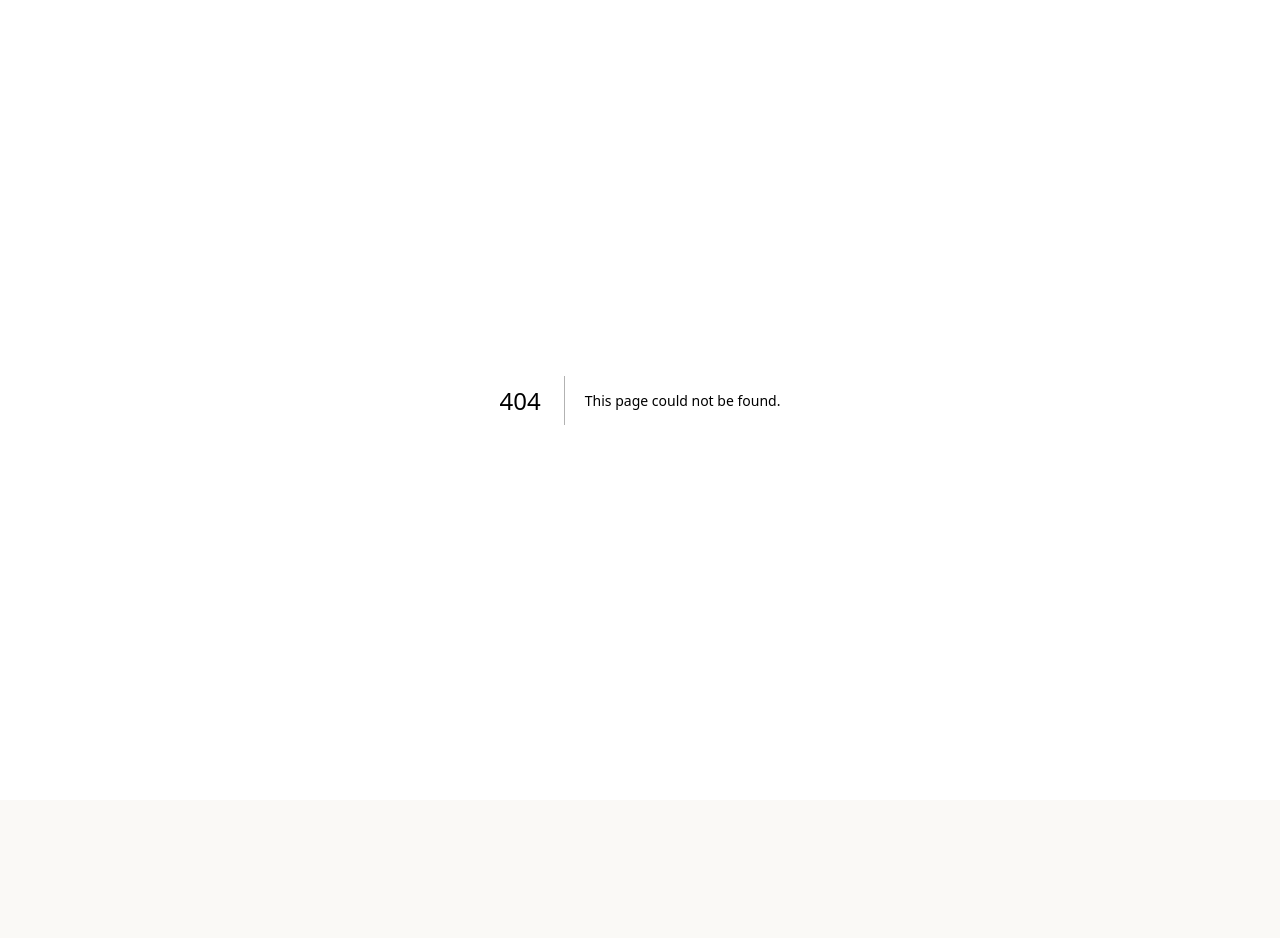
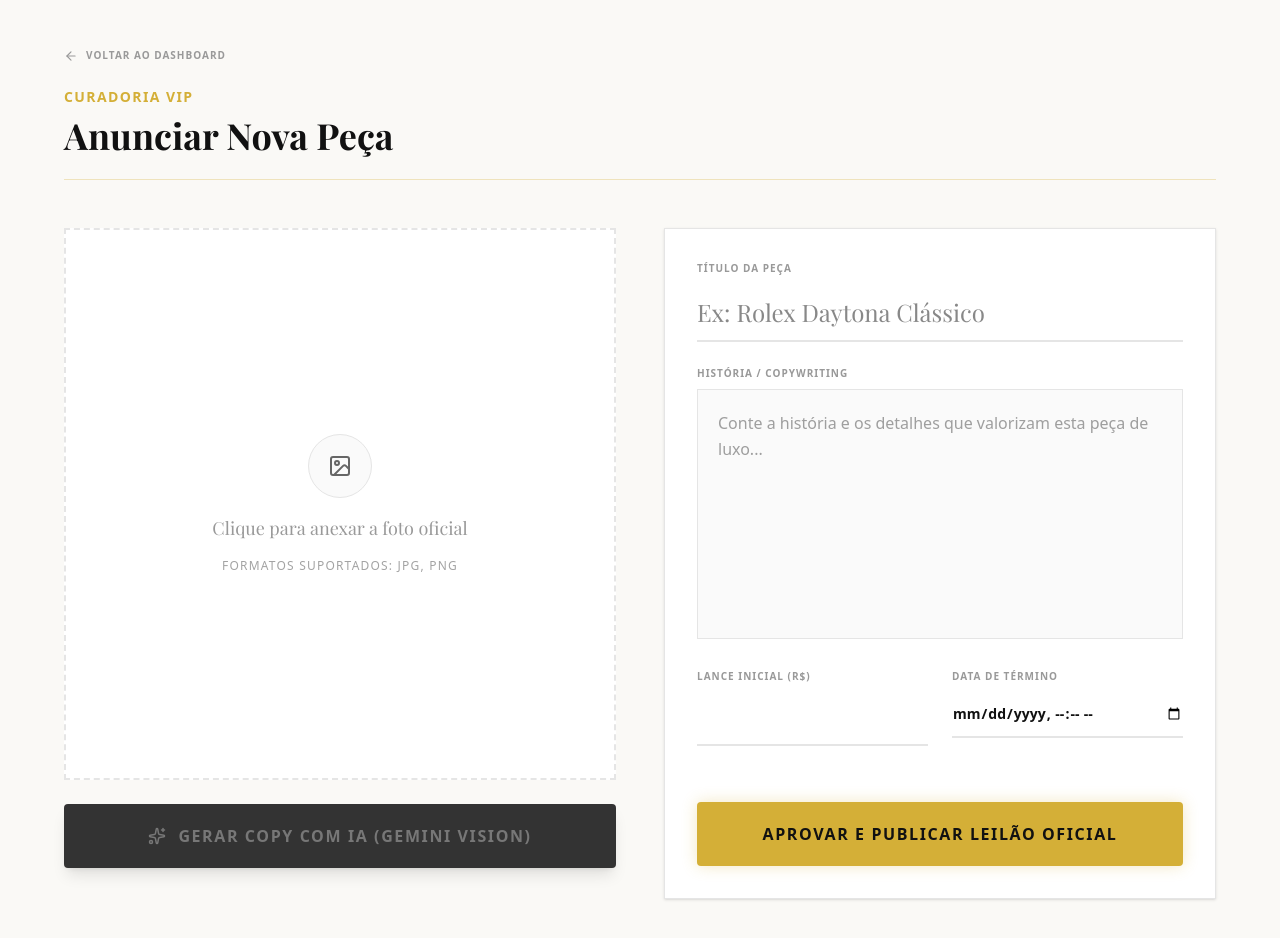
Before and after one commit to guedes209/bid-stream, a Next.js app in the folder frontend/: page /create in a window 1280 px wide. Before the commit this address had no page. Shown: the top 938 px of the page. Before the commit the page ends 800 px from the top, so only its background shows below. Built offline with nearby package versions, Linux system fonts and the light colour scheme; a web font is replaced by a local one.

Commit message:
feat(frontend): build AI-powered auction creation UI (Phase 2)

```diff
--- /dev/null
+++ b/frontend/src/app/create/page.tsx
@@ -0,0 +1,197 @@
+"use client";
+
+import React, { useState, useRef } from 'react';
+import { Upload, Sparkles, AlertCircle, ArrowLeft, Image as ImageIcon } from 'lucide-react';
+import { useRouter } from 'next/navigation';
+
+const API_URL = 'http://localhost:3001';
+
+export default function CreateAuctionPage() {
+  const router = useRouter();
+  const fileInputRef = useRef<HTMLInputElement>(null);
+
+  const [imagePreview, setImagePreview] = useState<string | null>(null);
+  const [isAnalyzing, setIsAnalyzing] = useState(false);
+  const [error, setError] = useState('');
+
+  const [title, setTitle] = useState('');
+  const [description, setDescription] = useState('');
+  const [startingPrice, setStartingPrice] = useState<number | ''>('');
+  const [endsAt, setEndsAt] = useState('');
+
+  const handleImageSelect = (e: React.ChangeEvent<HTMLInputElement>) => {
+    const file = e.target.files?.[0];
+    if (!file) return;
+
+    const reader = new FileReader();
+    reader.onloadend = () => {
+      setImagePreview(reader.result as string);
+      setError('');
+    };
+    reader.readAsDataURL(file);
+  };
+
+  const handleAnalyzeAI = async () => {
+    if (!imagePreview) {
+        setError('Por favor, faça o upload de uma imagem primeiro.');
+        return;
+    }
+
+    setIsAnalyzing(true);
+    setError('');
+
+    try {
+      const res = await fetch(`${API_URL}/api/ai/analyze-image`, {
+        method: 'POST',
+        headers: { 'Content-Type': 'application/json' },
+        body: JSON.stringify({
+          image: imagePreview,
+          mimeType: 'image/jpeg',
+          hint: 'Item de luxo exclusivo'
+        })
+      });
+
+      if (!res.ok) throw new Error('Falha ao analisar a imagem pela API.');
+
+      const data = await res.json();
+      setTitle(data.title || '');
+      setDescription(data.description || '');
+      setStartingPrice(data.startingPrice || '');
+    } catch (err: any) {
+      setError(err.message || 'Erro inesperado ao falar com o Gemini Vision.');
+    } finally {
+      setIsAnalyzing(false);
+    }
+  };
+
+  const handleSubmit = async (e: React.FormEvent) => {
+    e.preventDefault();
+    alert('Os dados estão prontos! A submissão e gravação real no banco de dados serão conectadas na Fase 3.');
+  };
+
+  return (
+    <div className="min-h-screen bg-[#FAF9F6] text-[#111111] py-12 px-4 sm:px-8">
+      <div className="max-w-6xl mx-auto">
+        <header className="mb-12 border-b border-[#D4AF37]/30 pb-6">
+          <button onClick={() => router.push('/')} className="mb-6 text-[#999] hover:text-[#111] uppercase tracking-widest text-[10px] font-bold flex items-center gap-2 transition-colors">
+            <ArrowLeft size={14}/> Voltar ao Dashboard
+          </button>
+          <h2 className="text-sm font-bold tracking-widest text-[#D4AF37] uppercase mb-2">Curadoria VIP</h2>
+          <h1 className="text-4xl font-[family-name:var(--font-playfair)] font-bold text-[#111111]">
+            Anunciar Nova Peça
+          </h1>
+        </header>
+
+        <div className="grid grid-cols-1 lg:grid-cols-2 gap-12 items-start">
+          {/* Lado Esquerdo: Upload e IA */}
+          <div className="flex flex-col gap-6">
+            <div
+              onClick={() => fileInputRef.current?.click()}
+              className={`aspect-square w-full border-2 border-dashed ${imagePreview ? 'border-[#D4AF37]' : 'border-[#E5E5E5] hover:border-[#999]'} bg-white flex flex-col items-center justify-center cursor-pointer transition-colors relative overflow-hidden group`}
+            >
+              {imagePreview ? (
+                <>
+                  <img src={imagePreview} alt="Preview" className="w-full h-full object-contain p-4 mix-blend-multiply" />
+                  <div className="absolute inset-0 bg-black/40 opacity-0 group-hover:opacity-100 transition-opacity flex items-center justify-center">
+                    <p className="text-white font-semibold tracking-widest uppercase text-sm flex items-center gap-2"><Upload size={16}/> Trocar Foto</p>
+                  </div>
+                </>
+              ) : (
+                <div className="flex flex-col items-center text-[#999] gap-4">
+                  <div className="w-16 h-16 rounded-full bg-[#FAFAFA] flex items-center justify-center border border-[#E5E5E5]">
+                    <ImageIcon size={24} className="text-[#666]" />
+                  </div>
+                  <p className="font-[family-name:var(--font-playfair)] text-lg">Clique para anexar a foto oficial</p>
+                  <p className="text-xs uppercase tracking-widest text-[#A3A3A3]">Formatos suportados: JPG, PNG</p>
+                </div>
+              )}
+              <input type="file" ref={fileInputRef} onChange={handleImageSelect} accept="image/*" className="hidden" />
+            </div>
+
+            <button
+              onClick={handleAnalyzeAI}
+              type="button"
+              disabled={!imagePreview || isAnalyzing}
+              className="w-full bg-[#111111] disabled:bg-[#333] hover:bg-[#222] text-[#D4AF37] disabled:text-[#777] p-5 font-bold tracking-widest uppercase transition-colors rounded-sm flex items-center justify-center gap-3 shadow-lg"
+            >
+              {isAnalyzing ? (
+                <><span className="w-4 h-4 rounded-full border-2 border-[#D4AF37] border-t-transparent animate-spin"></span> Analisando Detalhes da Peça...</>
+              ) : (
+                <><Sparkles size={18} /> Gerar Copy com IA (Gemini Vision)</>
+              )}
+            </button>
+
+            {error && (
+              <p className="text-red-500 text-sm flex items-center gap-2 bg-red-50 p-4 border border-red-100">
+                <AlertCircle size={16}/> {error}
+              </p>
+            )}
+          </div>
+
+          {/* Lado Direito: Formulário */}
+          <form onSubmit={handleSubmit} className="flex flex-col gap-6 bg-white p-8 border border-[#E5E5E5] shadow-sm relative">
+            {isAnalyzing && (
+              <div className="absolute inset-0 bg-white/60 backdrop-blur-sm z-10 flex flex-col items-center justify-center gap-4">
+                <Sparkles size={32} className="text-[#D4AF37] animate-pulse" />
+                <div className="text-center animate-pulse text-[#111111] font-[family-name:var(--font-playfair)] text-xl">
+                  A IA está escrevendo o anúncio perfeito...
+                </div>
+              </div>
+            )}
+
+            <div>
+              <label className="block text-[#999] text-[10px] uppercase tracking-widest font-bold mb-2">Título da Peça</label>
+              <input
+                type="text"
+                value={title}
+                onChange={e => setTitle(e.target.value)}
+                required
+                className="w-full border-b-2 border-[#E5E5E5] focus:border-[#D4AF37] py-3 bg-transparent text-2xl font-[family-name:var(--font-playfair)] focus:outline-none transition-colors text-[#111]"
+                placeholder="Ex: Rolex Daytona Clássico"
+              />
+            </div>
+
+            <div>
+              <label className="block text-[#999] text-[10px] uppercase tracking-widest font-bold mb-2">História / Copywriting</label>
+              <textarea
+                value={description}
+                onChange={e => setDescription(e.target.value)}
+                required
+                rows={8}
+                className="w-full border border-[#E5E5E5] focus:border-[#D4AF37] p-5 bg-[#FAFAFA] text-base text-[#444] focus:outline-none transition-colors resize-none leading-relaxed"
+                placeholder="Conte a história e os detalhes que valorizam esta peça de luxo..."
+              />
+            </div>
+
+            <div className="grid grid-cols-2 gap-6">
+              <div>
+                <label className="block text-[#999] text-[10px] uppercase tracking-widest font-bold mb-2">Lance Inicial (R$)</label>
+                <input
+                  type="number"
+                  value={startingPrice}
+                  onChange={e => setStartingPrice(Number(e.target.value))}
+                  required
+                  className="w-full border-b-2 border-[#E5E5E5] focus:border-[#D4AF37] py-3 bg-transparent text-xl font-semibold text-[#111] focus:outline-none transition-colors"
+                />
+              </div>
+              <div>
+                <label className="block text-[#999] text-[10px] uppercase tracking-widest font-bold mb-2">Data de Término</label>
+                <input
+                  type="datetime-local"
+                  value={endsAt}
+                  onChange={e => setEndsAt(e.target.value)}
+                  required
+                  className="w-full border-b-2 border-[#E5E5E5] focus:border-[#D4AF37] py-3 bg-transparent text-sm font-semibold text-[#111] focus:outline-none transition-colors"
+                />
+              </div>
+            </div>
+
+            <button type="submit" className="mt-8 w-full bg-[#D4AF37] hover:bg-[#E5C158] text-[#111] p-5 font-bold tracking-widest uppercase transition-colors rounded-sm shadow-[0_0_15px_rgba(212,175,55,0.3)] hover:shadow-[0_0_20px_rgba(212,175,55,0.5)]">
+              Aprovar e Publicar Leilão Oficial
+            </button>
+          </form>
+        </div>
+      </div>
+    </div>
+  );
+}
```
